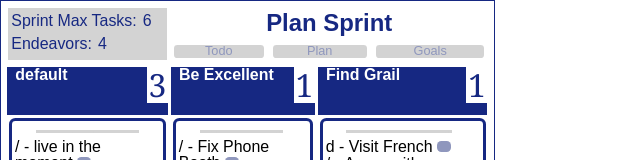
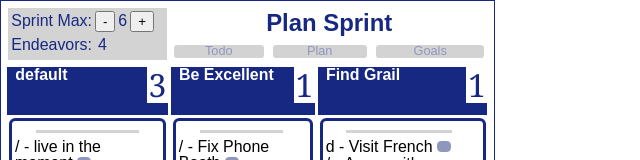
Before and after one commit to psons/task-blotter, a React (Create React App) app: page / in a window 1280 px wide. Shown: the top 160 px of the page, without its empty margins (0-640 px from the left). Built offline with nearby package versions, Linux system fonts and the light colour scheme.

Commit message:
Added button context action event to update state and context for maxTasks

```diff
--- a/src/components/StatPanel.tsx
+++ b/src/components/StatPanel.tsx
@@ -9,17 +9,18 @@ interface StatsPanelCT {
 const StatPanel = ({stats_t}: StatsPanelCT) => {
     const {endeavor_count} = stats_t;
 
-
     return (
         <TbConsumer>
             {/*Implemented as a render prop that gets context object as a param*/}
             {/*// de-structure context of type ContextI to get sprint_max_tasks*/}
-            { ({sprint_max_tasks}) => {
+            { ({sprint_max_tasks, actions}) => {
                 return (
                     <div className="statistics_panel util_area">
                         <div className="label_val_pair">
-                            <span className="sprint_tasks setting_label">Sprint Max Tasks: </span>
+                            <span className="sprint_tasks setting_label">Sprint Max: </span>
+                            <button className="counter-action decrement" onClick={() => actions.changeSprintMax(-1)}> - </button>
                             <span className="setting_value">{sprint_max_tasks}</span>
+                            <button className="counter-action increment" onClick={() => actions.changeSprintMax(1)}> + </button>
                         </div>
                         <div className="label_val_pair">
                             <span className="sprint_endeavors setting_label">Endeavors: </span>
--- a/src/components/Story.tsx
+++ b/src/components/Story.tsx
@@ -1,9 +1,7 @@
-import React, {FunctionComponent} from "react"
+import React from "react"
 import {StoryT, TaskT} from "../types/endeavors";
 import Task, {TaskCT} from "./Task";
-
 import {endeavors} from "../testdata/test-endeavors";
-import Endeavor from "./Endeavor";
 
 // Story Component Type
 interface StoryCT {
@@ -13,12 +11,23 @@ interface StoryCT {
     // style its tasks.
 }
 
-const Story = ( {story_t, is_top}: StoryCT ) =>
-{
-    const {maxTasks, name, taskList} = story_t;
+class Story extends React.Component<StoryCT, any> {
+
+    getCandidateCount() {
+        /*
+        Find the number tasks this story offers as candidates for sprint tasks as
+        the least of length : storyMaxTasks
+         */
+        let length = this.props.story_t.taskList.length;
+        let storyMaxTasks = this.props.story_t.maxTasks;
+        return length < storyMaxTasks ? length : storyMaxTasks;
+    }
+
+    render() {
+        const {maxTasks, name, taskList} = this.props.story_t;
         let taskListSlice: TaskT[];
-    let is_sprint_candidate: boolean = is_top; // only top tasks in story can get into sprint
-    if (is_top) {
+        let is_sprint_candidate: boolean = this.props.is_top; // only top tasks in story can get into sprint
+        if (this.props.is_top) {
             // top of taskList: possibly in the sprint
             taskListSlice = taskList.slice(0, maxTasks);
             // when is_top, we might hit the end of the sprint size of maxTasks and need to render
@@ -51,5 +60,9 @@ const Story = ( {story_t, is_top}: StoryCT ) =>
         </div>
     );
 }
+}
+
+// const Story = ( {story_t, is_top}: StoryCT ) =>
+
 
 export default Story;
--- a/src/components/context/TbContext.tsx
+++ b/src/components/context/TbContext.tsx
@@ -10,24 +10,12 @@ interface ProviderStateI  {
 
 export interface ContextI extends ProviderStateI {
     actions: {
-        placeholder: number
+        changeSprintMax: (delta:number) => void
         // incrementSprintTasksAdded: () => void;
     }
 
 }
 
-// interface ProviderPropsI {}
-const defaultContext: ContextI =   {
-    sprint_max_tasks: 2,
-    sprint_tasks_added: 0,
-    actions: {
-        placeholder: 0
-    }
-
-}
-
-
-export const TbContext = React.createContext<ContextI>(defaultContext);
 
 //export const TbProvider = TbContext.Provider;
 
@@ -42,16 +30,22 @@ export class TbProvider extends Component<any, ProviderStateI>{
         }
     }
 
+    // state =  {
+    //         sprint_max_tasks: 6,
+    //         sprint_tasks_added: 0
+    //     }
 
-    // I think the return type is void.  has side effect of updating state.
-    handleIncrementSprintTasks = () => {
-        this.setState( prevState => {
-            return ({
-                sprint_max_tasks: 6,
-                sprint_tasks_added: prevState.sprint_tasks_added + 1
-            });
-        });
+
+    handleChangeSprintMaxTasks = (delta: number) => {
+        console.log("Got a click to change SprintMaxTask", delta);
+        this.setState(
+            prevState  => (
+                {sprint_max_tasks: prevState.sprint_max_tasks + delta}
+            )
+        )
     }
+
+
 
     render () {
         return (
@@ -59,7 +53,7 @@ export class TbProvider extends Component<any, ProviderStateI>{
                 sprint_max_tasks: this.state.sprint_max_tasks,
                 sprint_tasks_added: this.state.sprint_tasks_added,
                 actions: {
-                    placeholder: 0
+                    changeSprintMax: this.handleChangeSprintMaxTasks
                     // incrementSprintTasksAdded: this.handleIncrementSprintTasks
                 }
         }}>
@@ -70,4 +64,19 @@ export class TbProvider extends Component<any, ProviderStateI>{
 
 }
 
+
+// interface ProviderPropsI {}
+const defaultContext: ContextI =   {
+    sprint_max_tasks: 2,
+    sprint_tasks_added: 0,
+    actions: {
+        changeSprintMax: (delta: number) => {
+            console.log(
+                "actions.changeSprintMax  is using a default, not an implementation in TbContext:" +
+                `${delta}`)}
+    }
+}
+
+export const TbContext = React.createContext<ContextI>(defaultContext);
+
 export const TbConsumer = TbContext.Consumer;
```
Lines whose indentation alone changed are shown as unchanged.
